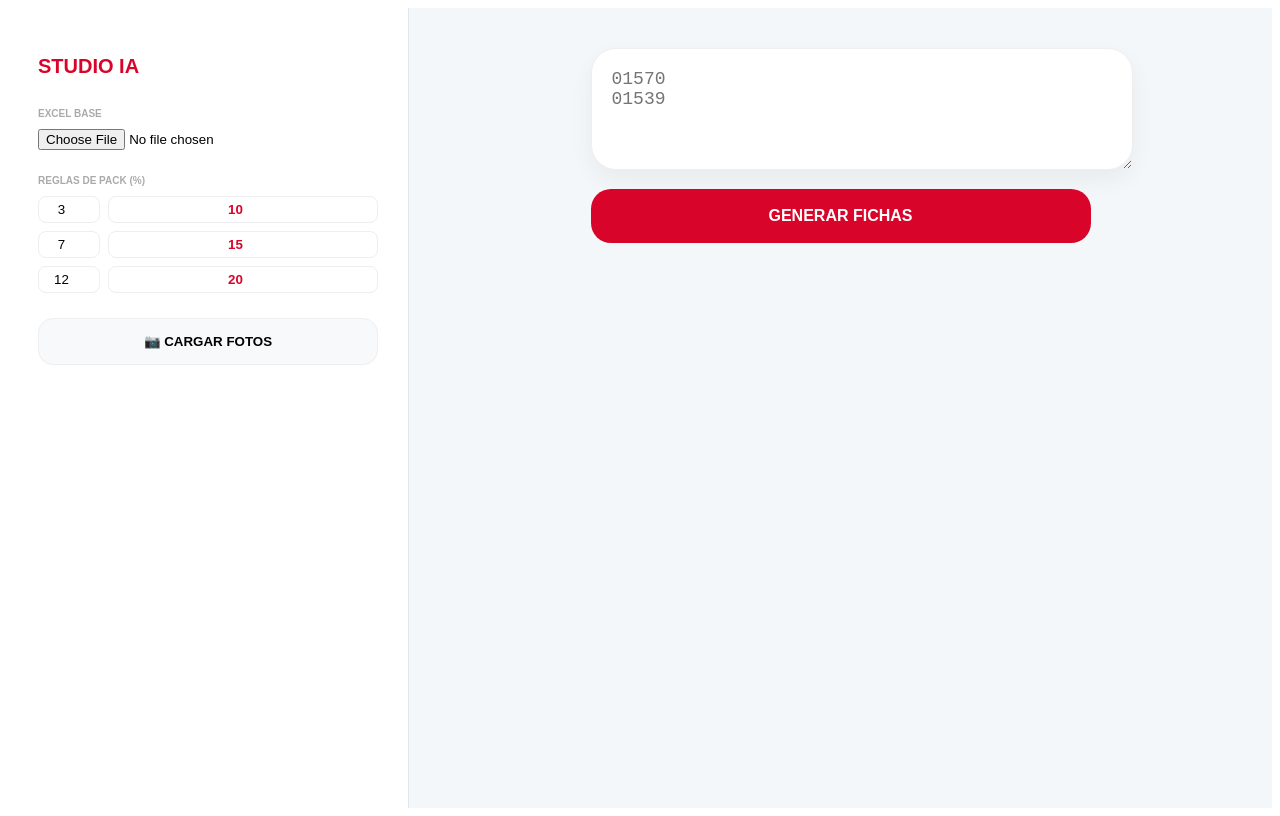
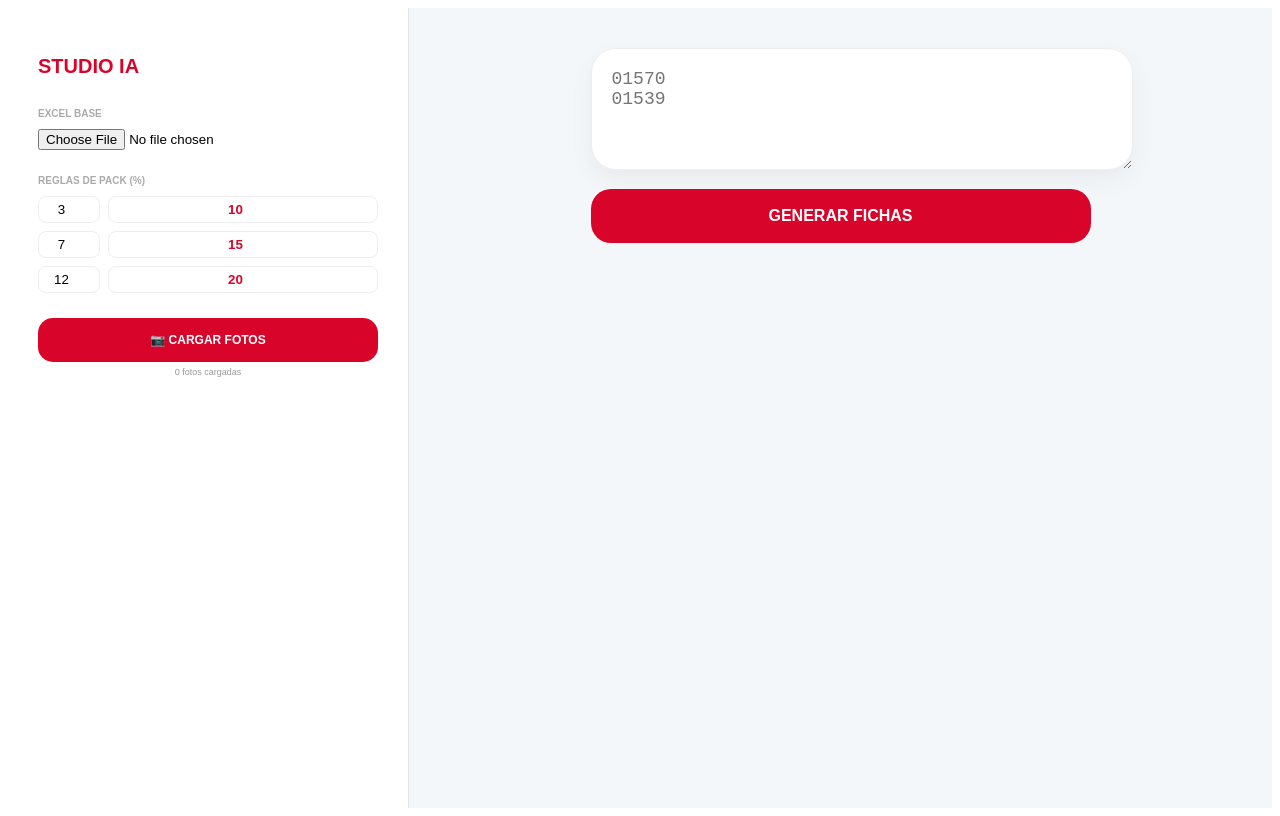
Before and after one commit to tabladamotosrepuestos-art/mi-app-estudio, a React (Vite) app in the folder mi-app-ai/: page / in a window 1280 px wide. Built offline with nearby package versions, Linux system fonts and the light colour scheme; the HTML template or start-up script is replaced by a standard one.

Commit message:
Update App.tsx

```diff
--- a/mi-app-ai/src/App.tsx
+++ b/mi-app-ai/src/App.tsx
@@ -1,22 +1,17 @@
 import React, { useState, useEffect } from 'react';
 import * as XLSX from 'xlsx';
 
-// --- DEFINICIÓN DE TIPOS ---
 interface Regla { x: number; y: number; }
 interface Producto {
-  id: number;
-  sku: string;
-  nombre: string;
-  costo: number;
-  rent: number;
-  cantidad: number;
-  descuentoManual: number;
+  id: number; sku: string; nombre: string; costo: number; rent: number;
+  cantidad: number; descuentoManual: number;
 }
 
 const FichaStudioIA = ({ producto, bancoFotos, reglasPack, onUpdate, onDelete }: {
   producto: Producto, bancoFotos: Record<string, string>, reglasPack: Regla[],
   onUpdate: (p: Producto) => void, onDelete: () => void
 }) => {
+  // Buscamos la foto limpiando espacios y minúsculas para que coincida siempre
   const foto = bancoFotos[producto.sku.toLowerCase().trim()];
   const precioBase = producto.costo * (1 + producto.rent / 100);
   const reglaPack = [...reglasPack].sort((a, b) => b.x - a.x).find(r => producto.cantidad >= r.x);
@@ -25,7 +20,6 @@ const FichaStudioIA = ({ producto, bancoFotos, reglasPack, onUpdate, onDelete }:
 
   return (
     <div style={{ display: 'flex', flexDirection: 'column', gap: '15px', width: '100%', maxWidth: '380px' }}>
-      {/* PANEL DE CONTROL INDIVIDUAL */}
       <div style={{ backgroundColor: 'white', borderRadius: '25px', padding: '18px', boxShadow: '0 10px 30px rgba(0,0,0,0.05)', border: '1px solid #f0f0f0' }}>
         <div style={{ display: 'flex', justifyContent: 'space-between', marginBottom: '10px' }}>
           <span style={{ backgroundColor: '#e8f5e9', color: '#2ecc71', padding: '4px 10px', borderRadius: '10px', fontSize: '9px', fontWeight: 'bold' }}>EN INVENTARIO</span>
@@ -40,7 +34,6 @@ const FichaStudioIA = ({ producto, bancoFotos, reglasPack, onUpdate, onDelete }:
         </div>
       </div>
 
-      {/* FICHA VISUAL PREMIUM */}
       <div style={{ backgroundColor: 'white', borderRadius: '35px', overflow: 'hidden', boxShadow: '0 20px 45px rgba(0,0,0,0.12)', position: 'relative' }}>
         <div style={{ height: '280px', display: 'flex', alignItems: 'center', justifyContent: 'center', background: 'white', padding: '20px', position: 'relative' }}>
           <div style={{ position: 'absolute', top: '15px', left: '15px', background: '#d90429', color: 'white', padding: '5px 12px', borderRadius: '12px', fontSize: '10px', fontWeight: 'bold', zIndex: 2 }}>SKU: {producto.sku}</div>
@@ -93,6 +86,19 @@ export default function App() {
     return () => window.removeEventListener('resize', checkSize);
   }, []);
 
+  const manejarFotos = (e: React.ChangeEvent<HTMLInputElement>) => {
+    const files = e.target.files;
+    if (!files) return;
+    Array.from(files).forEach(f => {
+      const r = new FileReader();
+      r.onloadend = () => {
+        const nombreArchivo = f.name.split('.')[0].toLowerCase().trim();
+        setBancoFotos(prev => ({ ...prev, [nombreArchivo]: r.result as string }));
+      };
+      r.readAsDataURL(f);
+    });
+  };
+
   const agregar = () => {
     skuInput.split('\n').forEach(s => {
       const c = s.trim(); if (!c) return;
@@ -113,7 +119,6 @@ export default function App() {
   return (
     <div style={{ display: 'flex', flexDirection: isMobile ? 'column' : 'row', height: '100vh', background: '#f4f7f9', fontFamily: 'sans-serif', overflow: 'hidden' }}>
 
-      {/* SIDEBAR RECUPERADO */}
       <aside style={{ width: isMobile ? '100%' : '340px', background: 'white', padding: '30px', borderRight: '1px solid #e0e6ed', overflowY: 'auto', flexShrink: 0 }}>
         <h2 style={{ color: '#d90429', fontSize: '20px', fontWeight: '900', marginBottom: '30px' }}>STUDIO IA</h2>
 
@@ -146,19 +151,16 @@ export default function App() {
            ))}
         </div>
 
-        <button style={{ width: '100%', padding: '15px', background: '#f8f9fa', border: '1px solid #eee', borderRadius: '15px', fontWeight: 'bold', cursor: 'pointer' }}>
-           <input type="file" hidden multiple onChange={(e) => {
-             const files = e.target.files;
-             if (!files) return;
-             Array.from(files).forEach(f => {
-               const r = new FileReader(); r.onloadend = () => setBancoFotos(prev => ({ ...prev, [f.name.split('.')[0].toLowerCase().trim()]: r.result as string }));
-               r.readAsDataURL(f);
-             });
-           }} /> 📷 CARGAR FOTOS
-        </button>
+        {/* BOTÓN DE FOTOS REPARADO */}
+        <div style={{ position: 'relative', marginTop: '20px' }}>
+          <label style={{ display: 'block', padding: '15px', background: '#d90429', color: 'white', borderRadius: '15px', textAlign: 'center', cursor: 'pointer', fontSize: '12px', fontWeight: 'bold' }}>
+             📷 CARGAR FOTOS
+             <input type="file" hidden multiple onChange={manejarFotos} accept="image/*" />
+          </label>
+          <p style={{ fontSize: '9px', color: '#999', marginTop: '5px', textAlign: 'center' }}>{Object.keys(bancoFotos).length} fotos cargadas</p>
+        </div>
       </aside>
 
-      {/* ÁREA DE FICHAS */}
       <main style={{ flex: 1, padding: isMobile ? '20px' : '40px', overflowY: 'auto' }}>
         <div style={{ maxWidth: '500px', margin: '0 auto 40px', textAlign: 'center' }}>
            <textarea value={skuInput} onChange={(e) => setSkuInput(e.target.value)} placeholder="01570&#10;01539"
```
